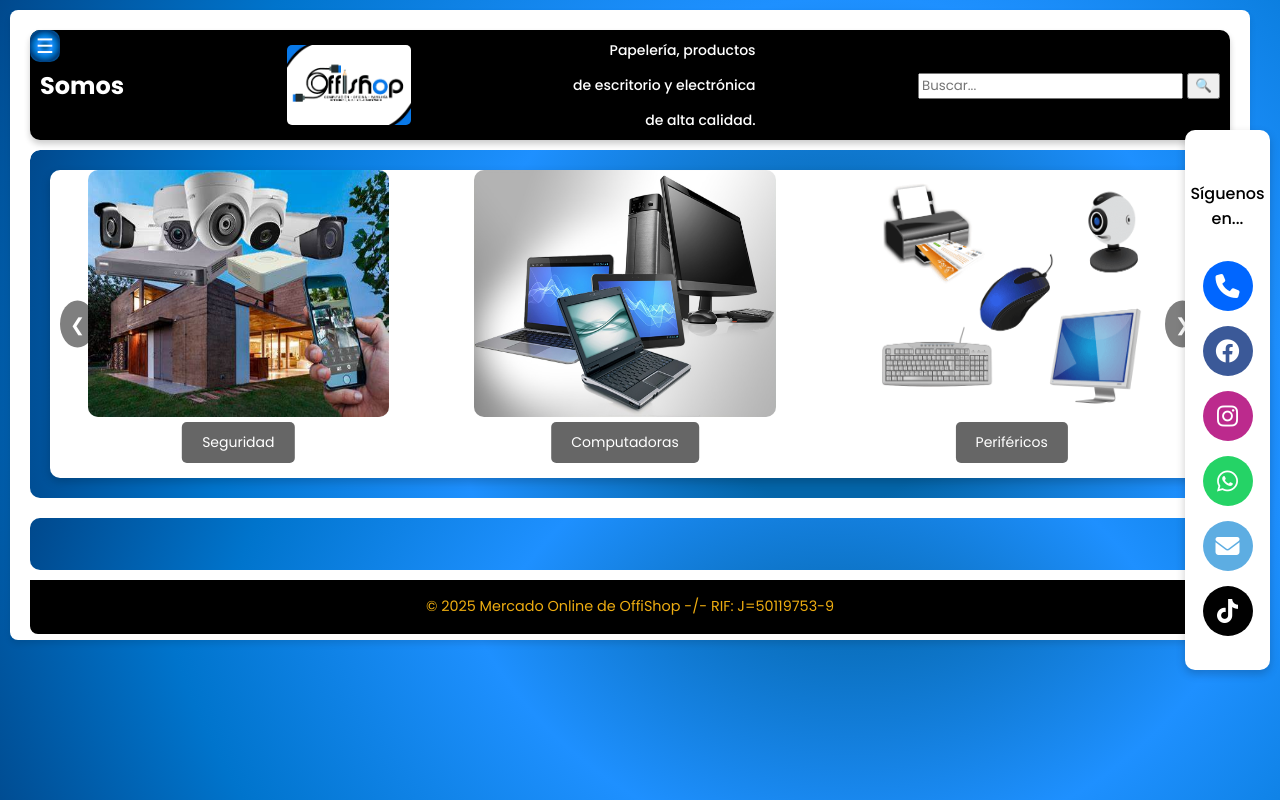
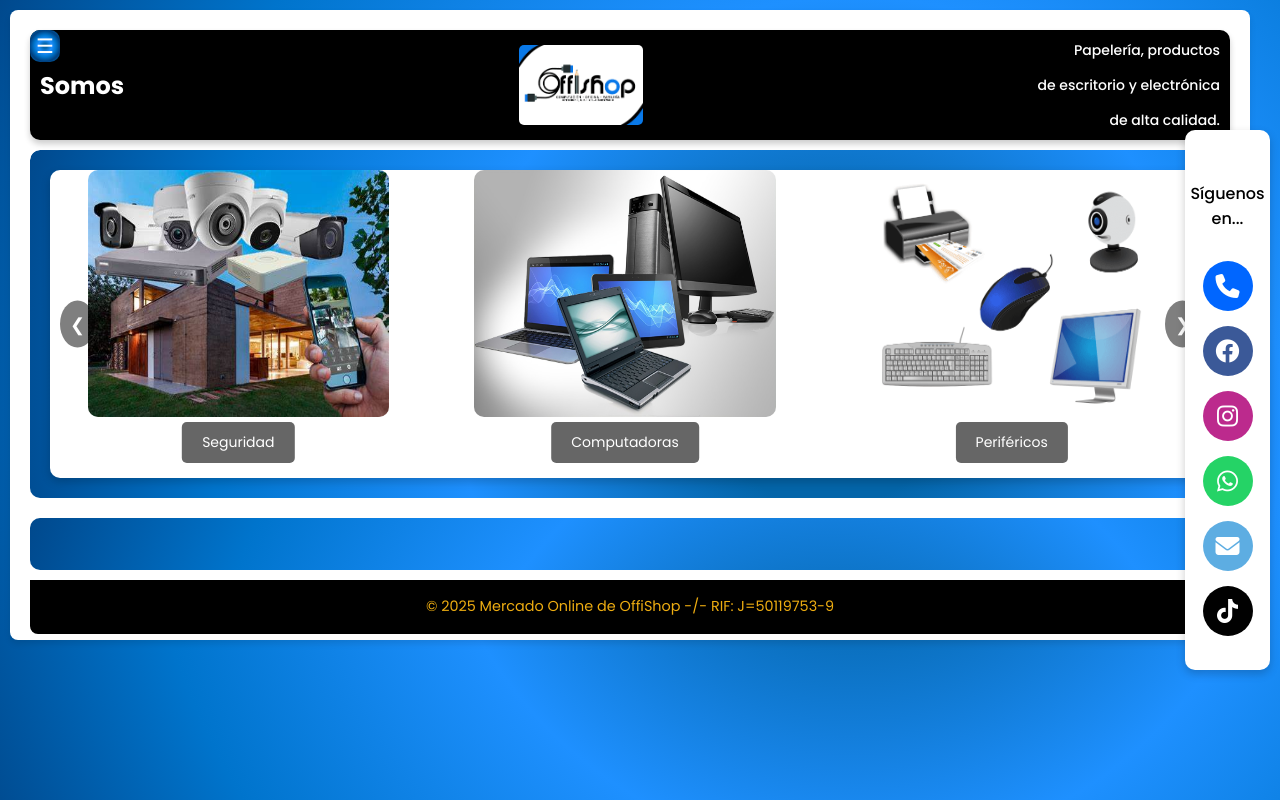
Before and after one commit to CyberJohn8/OffiShop.io, a plain HTML site: page index.html in a window 1280 px wide. Drawn offline with Linux system fonts and the light colour scheme.

Commit message:
Update index.html
asxz

```diff
--- a/index.html
+++ b/index.html
@@ -113,7 +113,7 @@
 
             </div>
 
-            <div id="busqueda-container">
+            <!--<div id="busqueda-container">
                 <input type="text" id="searchInput" placeholder="Buscar...">
                 <button id="searchButton">🔍</button>
                 <div id="search-navigation" style="display: none;">
@@ -277,7 +277,7 @@
                     searchResults = [];
                     updateNavigation();
                 }
-            </script>
+            </script>-->
 
 
         </header>
```
